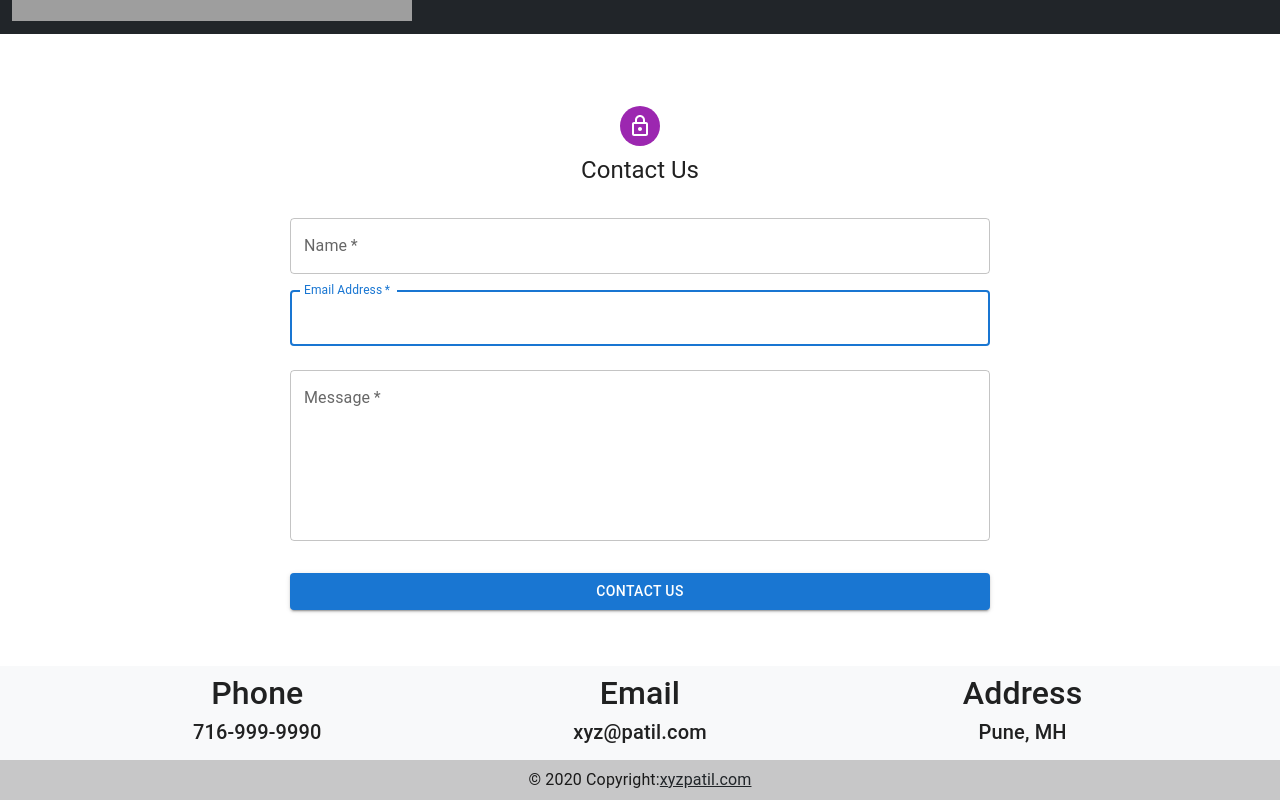
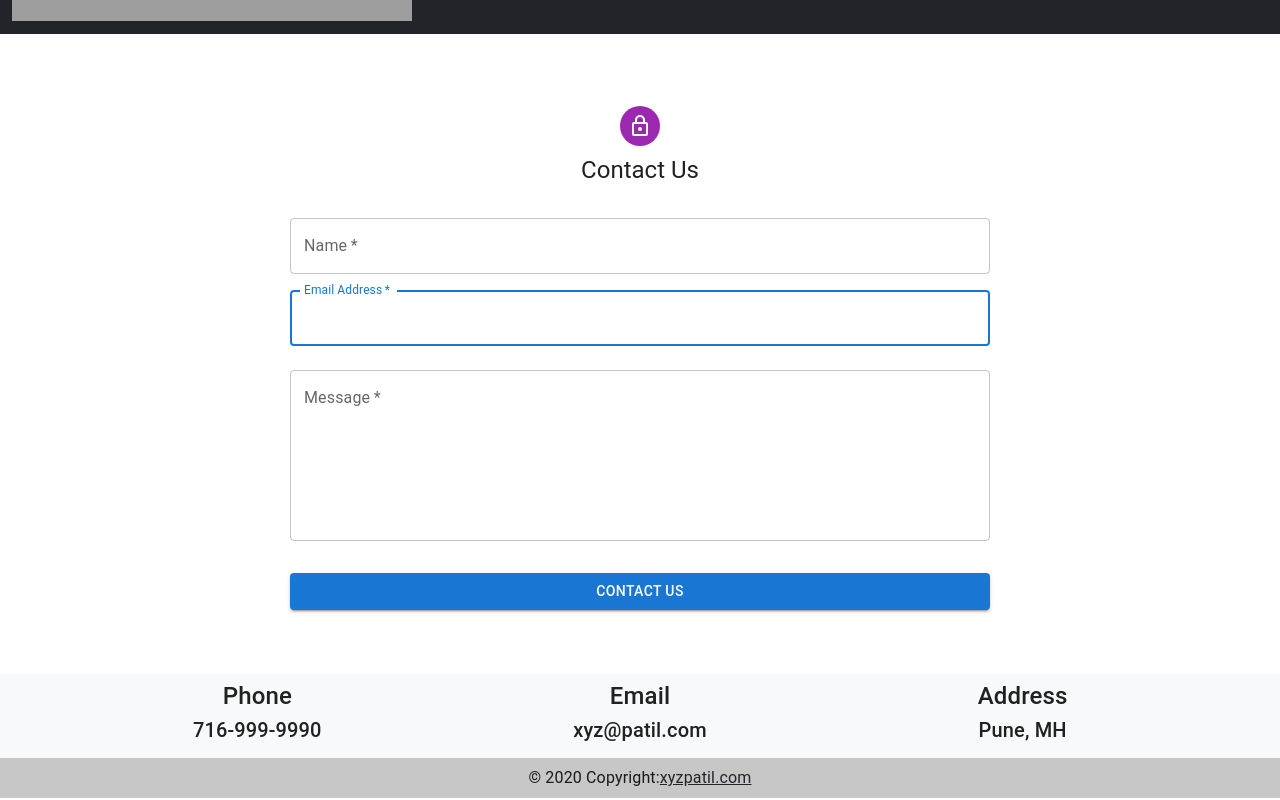
Before and after one commit to ashishp911/MERN-Application, a React (Create React App) app in the folder client/: page /contact in a window 1280 px wide. Shown: the part 292-1092 px from the top of the page. Built offline with nearby package versions, Linux system fonts and the light colour scheme; grey boxes are pictures that could not be loaded.

Commit message:
login, signup and contact type="" done

```diff
--- a/client/src/components/Contact.js
+++ b/client/src/components/Contact.js
@@ -99,20 +99,20 @@ const Contact = () => {
         </Container>
       </ThemeProvider>
       <br />
-      <footer className="bg-light text-center mt-3">
+      <footer className="bg-light text-center mt-4">
         <div className="container p-2">
           <section className>
             <div className="row">
               <div className="col-4">
-                <h2>Phone</h2>
+                <h4>Phone</h4>
                 <h5>716-999-9990</h5>
               </div>
               <div className="col-4">
-                <h2>Email</h2>
+                <h4>Email</h4>
                 <h5>xyz@patil.com</h5>
               </div>
               <div className="col-4">
-                <h2>Address</h2>
+                <h4>Address</h4>
                 <h5>Pune, MH</h5>
               </div>
             </div>
--- a/client/src/components/Signup.js
+++ b/client/src/components/Signup.js
@@ -161,6 +161,7 @@ const Signup = () => {
                     label="Name"
                     name="name"
                     id="name"
+                    type={Text}
                     autoComplete="off"
                     required
                     fullWidth
@@ -170,8 +171,8 @@ const Signup = () => {
                 <Grid item xs={12}>
                   <TextField
                     label="Phone Number"
-                    name="name"
-                    id="name"
+                    name="pnumber"
+                    id="pnumber"
                     autoComplete="off"
                     required
                     fullWidth
@@ -181,8 +182,8 @@ const Signup = () => {
                 <Grid item xs={12}>
                   <TextField
                     label="Profession"
-                    name="name"
-                    id="name"
+                    name="work"
+                    id="work"
                     autoComplete="off"
                     required
                     fullWidth
@@ -193,10 +194,11 @@ const Signup = () => {
                   <TextField
                     required
                     fullWidth
+                    label="Email Address"
                     id="email"
-                    label="Email Address"
                     name="email"
                     autoComplete="email"
+                    type="email"
                   />
                 </Grid>
                 <Grid item xs={12}>
```
